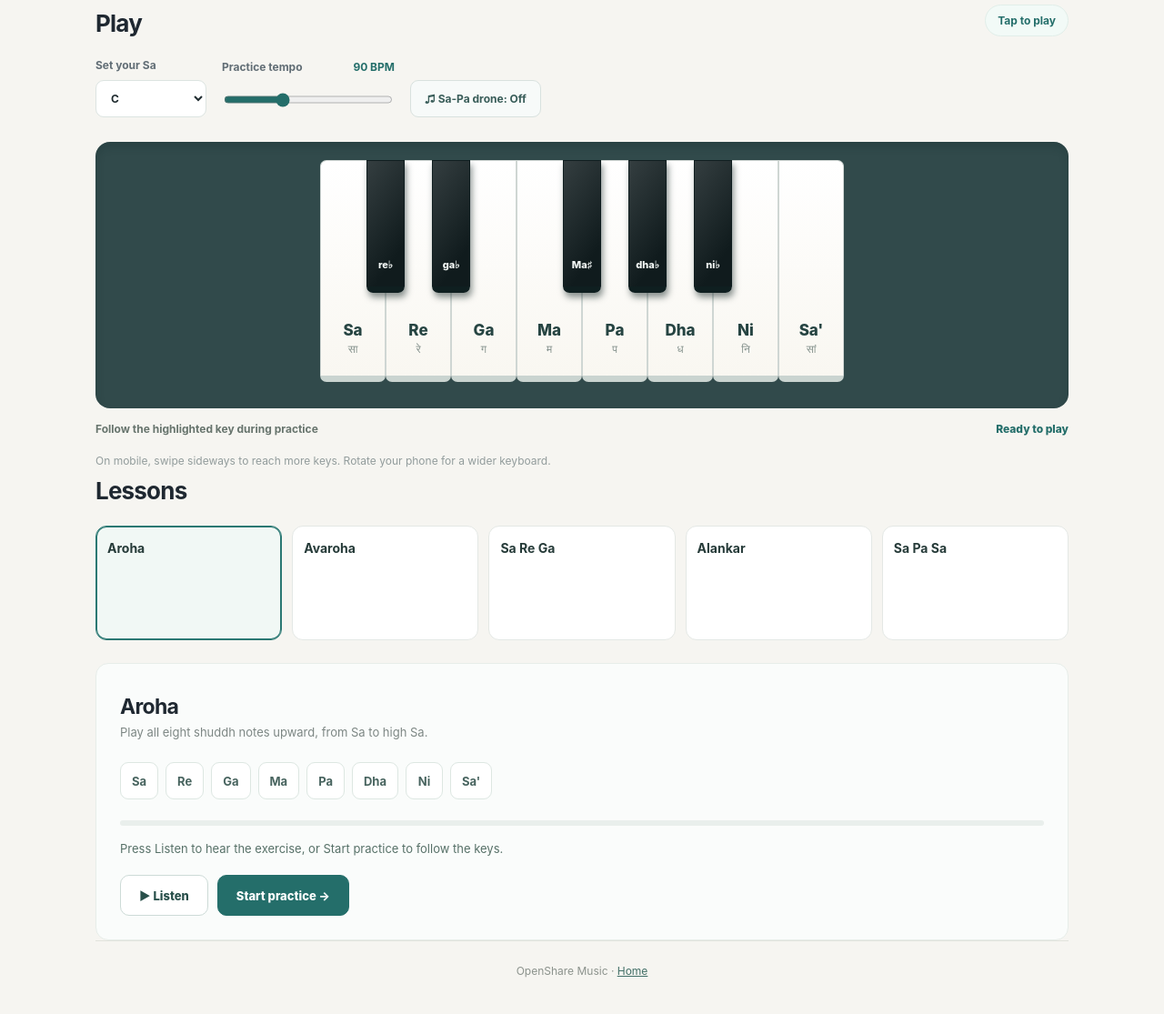
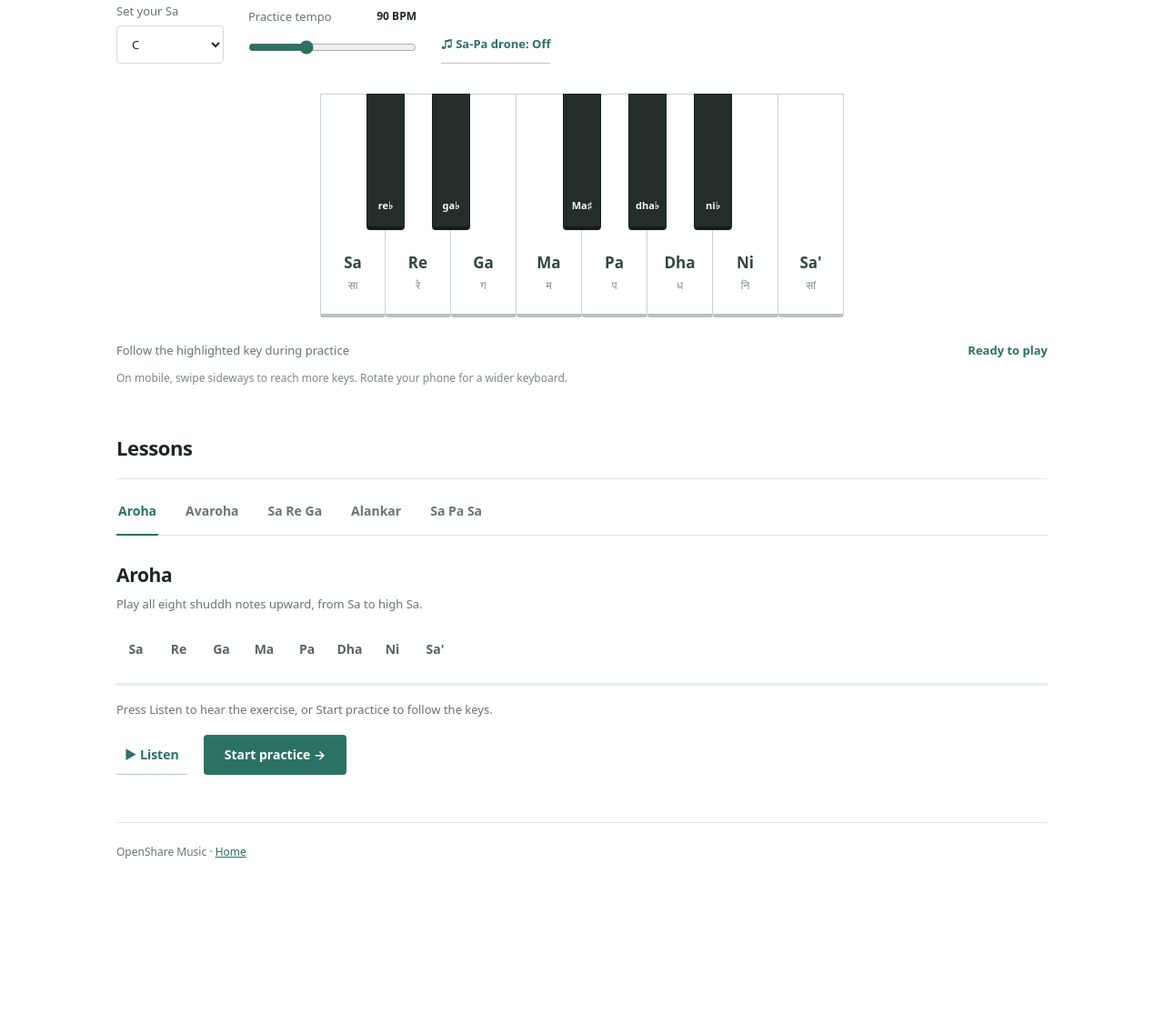
Before and after one commit to bibhatsukuiri/openshare, a plain HTML site: page music.html in a window 1280 px wide. Shown: the part 328-1443 px from the top of the page at 91% size. After the commit the page ends 1308 px from the top, so only its background shows below. Drawn offline with Linux system fonts and the light colour scheme.

Commit message:
Replace boxed harmonium styling with minimalist flat layout

```diff
--- a/music.css
+++ b/music.css
@@ -1,104 +1,184 @@
+/* Minimal harmonium classroom, optimized for touch and reading. */
 :root{
   color-scheme:light;
-  --bg:#f6f5f1;--paper:#fff;--ink:#1f2831;--muted:#6f7780;--line:#e8e7e2;
-  --teal:#246e6a;--teal-light:#e7f3f0;--gold:#e4a54e;
-  font-family:Inter,ui-sans-serif,system-ui,-apple-system,"Segoe UI",Arial,sans-serif;
-  -webkit-font-smoothing:antialiased
+  --ink:#202624;
+  --muted:#6b7471;
+  --line:#e4e8e5;
+  --accent:#2b7164;
+  font-family:system-ui,-apple-system,BlinkMacSystemFont,"Segoe UI",Arial,sans-serif;
+  -webkit-font-smoothing:antialiased;
 }
 *{box-sizing:border-box}
-body{margin:0;background:var(--bg);color:var(--ink)}
+html{scroll-behavior:smooth}
+body{margin:0;background:#fff;color:var(--ink)}
 button,input,select{font:inherit}
 button{cursor:pointer}
-button:focus-visible,a:focus-visible,select:focus-visible,input:focus-visible{outline:3px solid #94c6bd;outline-offset:3px}
+button:focus-visible,a:focus-visible,select:focus-visible,input:focus-visible{
+  outline:2px solid var(--accent);outline-offset:3px
+}
 a{color:inherit}
-.page{max-width:1120px;margin:auto;padding:0 25px}
-.topbar{height:78px;display:flex;align-items:center;justify-content:space-between;border-bottom:1px solid #e7e6e0}
-.home-link{display:inline-flex;align-items:center;gap:11px;text-decoration:none;font-weight:750;font-size:14px}
-.home-link span{font-size:22px;font-weight:400}
-.topbar-label{display:inline-flex;align-items:center;gap:10px;font-size:11px;letter-spacing:.17em;font-weight:800;color:#667371}
-.brand-dot{height:10px;width:10px;background:var(--teal);border-radius:50%}
-.intro{display:flex;align-items:center;justify-content:space-between;gap:25px;padding:63px 4px 55px}
-.intro-copy{max-width:715px}
-.eyebrow,.section-kicker{font-size:11px;font-weight:850;letter-spacing:.17em;color:var(--teal)}
-.intro h1{margin:18px 0;font-size:clamp(39px,5.8vw,66px);line-height:1.09;letter-spacing:-2.7px;font-weight:760}
-.intro h1 em{font-style:normal;color:var(--teal)}
-.intro p{color:#68727a;line-height:1.7;max-width:580px;font-size:16px;margin:0}
-.intro-mark{width:216px;height:158px;display:flex;gap:5px;align-items:center;transform:rotate(-8deg);flex-shrink:0}
-.intro-mark span{height:116px;width:48px;border-radius:6px 6px 16px 16px;border:1px solid #dfdfd8;background:white;box-shadow:3px 10px 0 #e5e3d9;display:flex;justify-content:center;align-items:end;padding-bottom:17px;font-size:21px;color:var(--teal);font-weight:800}
-.intro-mark span:nth-child(2){transform:translateY(10px)}.intro-mark span:nth-child(3){transform:translateY(-5px)}.intro-mark span:nth-child(4){transform:translateY(5px)}
-.card{border-radius:20px;border:1px solid var(--line);background:var(--paper);box-shadow:0 7px 24px #25251b06;padding:31px;margin-bottom:25px}
-.section-title{display:flex;justify-content:space-between;gap:20px;align-items:center;margin-bottom:23px}
-.section-title h2{font-size:26px;margin:7px 0 0;letter-spacing:-.8px}
-.live-badge{border:1px solid #e1eee9;border-radius:40px;background:#f2faf7;color:var(--teal);font-size:12px;font-weight:700;padding:9px 13px;white-space:nowrap}
-.live-badge>span{display:inline-block;width:7px;height:7px;border-radius:50%;background:#51ae97;margin-right:6px}
-.controls{display:flex;align-items:end;gap:17px;flex-wrap:wrap;margin-bottom:27px}
-.control{display:flex;flex-direction:column;gap:9px;color:#616d75;font-size:12px;font-weight:700}
-.control select{height:41px;border:1px solid #dce4e1;border-radius:9px;background:white;color:#202c30;padding:0 28px 0 12px;min-width:122px}
-.tempo-control{min-width:190px}
-.tempo-control label{display:flex;justify-content:space-between;gap:12px}
-.tempo-control strong{color:var(--teal);font-size:12px}
-.tempo-control input{accent-color:var(--teal);height:35px;cursor:pointer}
-.soft-button{min-height:41px;border:1px solid #d8e1de;background:#f7faf9;border-radius:9px;font-weight:700;font-size:12px;padding:10px 15px;color:#395d59}
-.soft-button[aria-pressed=true]{background:var(--teal);color:white;border-color:var(--teal)}
-.keyboard-outer{background:#314a4b;padding:20px 18px 25px;border-radius:16px;box-shadow:inset 0 5px 9px #142d2b40}
-.keyboard-scroll{width:100%;overflow-x:auto;overflow-y:hidden;scrollbar-color:#a0bcb5 transparent;scrollbar-width:thin;touch-action:pan-x}
-.keyboard{--white-key-width:72px;--black-key-width:42px;--black-key-height:146px;position:relative;width:calc(var(--white-key-width)*8);height:248px;display:flex;margin:auto;user-select:none;-webkit-user-select:none;overscroll-behavior-x:contain}
-.key{appearance:none;-webkit-appearance:none;touch-action:pan-x;user-select:none;-webkit-user-select:none;-webkit-tap-highlight-color:transparent}
-.white-key{position:relative;z-index:1;width:var(--white-key-width);height:244px;background:linear-gradient(#fff,#f9f7f1);border:1px solid #cfd6d3;border-bottom:7px solid #cad4d0;display:flex;align-items:center;flex-direction:column;justify-content:flex-end;padding:0 2px 22px;color:#264442;gap:3px;border-radius:0 0 7px 7px}
-.white-key:first-child{border-radius:7px 0 7px 7px}
-.white-key:nth-child(8){border-radius:0 7px 7px 7px}
-.white-key .key-roman{font-weight:800;font-size:17px}
-.white-key .key-dev{font-size:12px;color:#85928d}
-.black-key{position:absolute;z-index:3;top:0;height:var(--black-key-height);width:var(--black-key-width);border:1px solid #101e20;border-bottom:7px solid #0f1f20;border-radius:0 0 7px 7px;background:linear-gradient(125deg,#343e40,#101b1d 77%);color:#f4f8f6;display:flex;align-items:flex-end;justify-content:center;padding:0 2px 17px;font-size:11px;font-weight:800;box-shadow:2px 5px 7px #17292780}
+.page{max-width:1080px;padding:0 28px;margin:auto}
+.topbar{
+  height:72px;display:flex;align-items:center;justify-content:space-between;
+  border-bottom:1px solid var(--line)
+}
+.home-link{font-size:14px;font-weight:650;display:flex;align-items:center;gap:9px;text-decoration:none}
+.home-link span{font-size:19px;font-weight:400}
+.topbar-label{font-size:14px;color:var(--muted)}
+.intro{padding:51px 0 38px}
+.intro h1{font-size:clamp(38px,5vw,52px);font-weight:680;letter-spacing:-1.9px;margin:0 0 10px;line-height:1.15}
+.intro p{margin:0;max-width:640px;color:var(--muted);font-size:15px;line-height:1.65}
+.instrument,.learn{padding:0;margin:0 0 52px}
+.section-title{
+  display:flex;align-items:center;justify-content:space-between;gap:18px;
+  padding:0 0 19px;margin-bottom:25px;border-bottom:1px solid var(--line)
+}
+.section-title h2{font-size:22px;letter-spacing:-.4px;margin:0;font-weight:650}
+.live-badge{font-size:12px;color:var(--muted);white-space:nowrap}
+.controls{display:flex;align-items:end;flex-wrap:wrap;gap:18px 27px;margin-bottom:27px}
+.control{display:flex;flex-direction:column;gap:7px;color:var(--muted);font-size:13px}
+.control select{
+  min-height:42px;min-width:118px;padding:8px 12px;
+  background:#fff;color:var(--ink);
+  border:1px solid #d4dcd6;border-radius:4px
+}
+.tempo-control{min-width:185px}
+.tempo-control label{display:flex;align-items:center;justify-content:space-between;gap:16px}
+.tempo-control strong{font-size:12px;font-weight:600;color:var(--ink)}
+.tempo-control input{height:36px;accent-color:var(--accent);cursor:pointer;margin:0}
+.soft-button{
+  min-height:42px;padding:8px 0;border:0;border-bottom:1px solid #b4c8c1;
+  background:none;color:var(--accent);font-size:13px;font-weight:600
+}
+.soft-button[aria-pressed=true]{color:#19544a;border-bottom-color:#19544a}
+.keyboard-outer{padding:6px 0 8px}
+.keyboard-scroll{
+  width:100%;overflow-x:auto;overflow-y:hidden;
+  scrollbar-color:#ccd5ce transparent;scrollbar-width:thin;
+  touch-action:pan-x
+}
+.keyboard{
+  --white-key-width:72px;--black-key-width:42px;--black-key-height:150px;
+  position:relative;display:flex;
+  width:calc(var(--white-key-width)*8);height:250px;margin:auto;
+  user-select:none;-webkit-user-select:none
+}
+.key{
+  appearance:none;-webkit-appearance:none;
+  touch-action:pan-x;user-select:none;-webkit-user-select:none;
+  -webkit-tap-highlight-color:transparent
+}
+.white-key{
+  z-index:1;position:relative;flex:0 0 var(--white-key-width);
+  height:246px;display:flex;flex-direction:column;
+  align-items:center;justify-content:flex-end;gap:5px;
+  border:1px solid #cbd3ce;border-bottom:4px solid #b6c2bb;
+  border-radius:0 0 3px 3px;background:#fff;
+  padding:0 2px 23px;color:#324740
+}
+.white-key+.white-key{border-left:0}
+.white-key .key-roman{font-size:17px;font-weight:650}
+.white-key .key-dev{font-size:12px;color:#818d87}
+.black-key{
+  position:absolute;z-index:2;top:0;
+  width:var(--black-key-width);height:var(--black-key-height);
+  border:1px solid #17211d;border-bottom:4px solid #121d19;
+  border-radius:0 0 4px 4px;background:#242d29;
+  color:#f6f9f7;display:flex;align-items:flex-end;justify-content:center;
+  padding:0 2px 16px;font-size:11px;font-weight:600
+}
 .black-0{left:calc(var(--white-key-width)*1 - var(--black-key-width)/2)}
 .black-1{left:calc(var(--white-key-width)*2 - var(--black-key-width)/2)}
 .black-3{left:calc(var(--white-key-width)*4 - var(--black-key-width)/2)}
 .black-4{left:calc(var(--white-key-width)*5 - var(--black-key-width)/2)}
 .black-5{left:calc(var(--white-key-width)*6 - var(--black-key-width)/2)}
-.white-key.is-pressed{background:#beddd4;border-bottom-color:#7db5a4;transform:translateY(3px)}
-.black-key.is-pressed{background:#377870;border-bottom-color:#235951;transform:translateY(3px)}
-.white-key.is-target:after{content:"";position:absolute;bottom:71px;left:50%;transform:translateX(-50%);width:15px;height:15px;border-radius:50%;background:#ef9b39;box-shadow:0 0 0 8px #ef9b3938;animation:guide-pulse 1.25s infinite}
-.black-key.is-target:after{content:"";position:absolute;bottom:51px;left:50%;transform:translateX(-50%);width:14px;height:14px;border-radius:50%;background:#ffd080;box-shadow:0 0 0 6px #f5c87040;animation:guide-pulse 1.25s infinite}
-@keyframes guide-pulse{50%{box-shadow:0 0 0 12px #f4b45a0c}}
-.instrument-foot{display:flex;align-items:center;justify-content:space-between;gap:12px;min-height:45px;color:#67746d;font-size:12px;font-weight:650}
-.legend-dot{display:inline-block;width:9px;height:9px;border-radius:50%;background:#f4a345;margin-right:5px}
-.now-playing{color:var(--teal);font-weight:800}
-.keyboard-hint{font-size:12px;line-height:1.55;color:#929c9c;margin:4px 0 0}
-.lesson-count,.difficulty{font-size:10px;letter-spacing:.11em;font-weight:900;border:1px solid #d8e8e3;background:#eff7f4;color:var(--teal);border-radius:30px;padding:9px 12px;white-space:nowrap}
-.lesson-list{display:grid;grid-template-columns:repeat(5,minmax(0,1fr));gap:11px;margin-bottom:25px}
-.lesson-tile{text-align:left;min-height:126px;display:flex;flex-direction:column;align-items:flex-start;border:1px solid #e4e8e5;border-radius:12px;background:#fff;padding:15px 12px 13px}
-.lesson-tile:hover{border-color:#8db9b0}
-.lesson-tile.is-selected{border-color:#2b7873;background:#f1f8f5;box-shadow:0 0 0 1px #2b7873 inset}
-.lesson-number{color:#a0aaa8;font-size:11px;font-weight:850;margin-bottom:17px}
-.lesson-tile.is-selected .lesson-number{color:var(--teal)}
-.lesson-tile strong{font-size:14px;color:#263b39}
-.lesson-tile small{color:#84918e;font-size:11px;margin-top:6px}
-.lesson-player{border:1px solid #e7ede9;border-radius:14px;background:#fafcfb;padding:26px}
-.lesson-player-head{display:flex;align-items:flex-start;justify-content:space-between;gap:18px}
-.lesson-player h3{margin:7px 0 5px;font-size:23px;letter-spacing:-.7px}
-.lesson-player-head p{margin:0;color:#7d8784;font-size:13px;line-height:1.5}
-.note-sequence{display:flex;gap:8px;flex-wrap:wrap;margin:23px 0}
-.note-chip{min-width:41px;min-height:41px;display:inline-flex;align-items:center;justify-content:center;padding:8px 12px;border:1px solid #dde7e2;background:white;border-radius:9px;color:#48645f;font-weight:750;font-size:13px}
-.note-chip.is-current{background:#e8b25e;color:#3e301b;border-color:#e8b25e}
-.note-chip.is-done{background:#d7eee5;border-color:#bedfd3;color:#206b61}
-.progress-track{height:6px;border-radius:8px;background:#e9efec;overflow:hidden}
-.progress-track>div{height:100%;background:#4b9d88;width:0%;border-radius:8px;transition:width .16s}
-.feedback{font-size:13px;color:#577168;min-height:23px;margin:15px 0 16px;line-height:1.6}
-.lesson-actions{display:flex;gap:10px;flex-wrap:wrap}
-.action-button{border-radius:10px;min-height:45px;font-weight:800;font-size:13px;padding:11px 20px;display:inline-flex;align-items:center;gap:11px;justify-content:center}
-.action-button.primary{border:1px solid var(--teal);color:#fff;background:var(--teal)}
-.action-button.primary:hover{background:#185551}
-.action-button.secondary{border:1px solid #cddbd7;background:white;color:#284f4a}
-.action-button.secondary:hover{background:#eef6f3}
-.action-button.subtle{border:1px solid #e1e6e4;background:transparent;color:#7f8582}
+.white-key.is-pressed{background:#d7e8df;border-bottom-color:#9bbcac}
+.black-key.is-pressed{background:#426f61;border-bottom-color:#285145}
+.white-key.is-target::after,.black-key.is-target::after{
+  content:"";position:absolute;left:50%;transform:translateX(-50%);
+  width:12px;height:12px;border:2px solid #bc6f1c;border-radius:50%;
+  background:#f6c475
+}
+.white-key.is-target::after{bottom:70px}
+.black-key.is-target::after{bottom:48px}
+.instrument-foot{
+  display:flex;justify-content:space-between;align-items:center;gap:15px;
+  margin-top:15px;color:var(--muted);font-size:13px
+}
+.now-playing{font-weight:650;color:var(--accent)}
+.keyboard-hint{font-size:12px;color:#7f8882;line-height:1.6;margin:12px 0 0}
+.learn .section-title{margin-bottom:12px}
+.lesson-list{
+  display:flex;align-items:stretch;flex-wrap:wrap;gap:12px 28px;
+  border-bottom:1px solid var(--line);margin-bottom:29px
+}
+.lesson-tile{
+  position:relative;border:0;border-bottom:2px solid transparent;
+  margin-bottom:-1px;background:none;padding:13px 2px 16px;
+  font-size:14px;font-weight:500;color:var(--muted);
+  min-height:49px;white-space:nowrap
+}
+.lesson-tile strong{font-size:14px;font-weight:550}
+.lesson-tile:hover{color:var(--accent)}
+.lesson-tile.is-selected{color:var(--accent);border-bottom-color:var(--accent)}
+.lesson-tile.is-selected strong{font-weight:700}
+.lesson-player{padding:0}
+.lesson-player-head{display:flex;align-items:flex-start;justify-content:space-between;gap:14px}
+.lesson-player h3{font-size:21px;letter-spacing:-.35px;font-weight:650;margin:0 0 8px}
+.lesson-player-head p{margin:0;font-size:13px;color:var(--muted);line-height:1.6}
+.note-sequence{
+  display:flex;align-items:center;flex-wrap:wrap;gap:4px;
+  padding:18px 0 14px;margin:0
+}
+.note-chip{
+  min-width:43px;min-height:44px;padding:9px 5px;
+  display:inline-flex;align-items:center;justify-content:center;
+  color:#59645e;font-size:14px;font-weight:550;
+  border-bottom:2px solid transparent
+}
+.note-chip.is-done{color:var(--accent)}
+.note-chip.is-current{color:#1e594c;border-bottom-color:var(--accent);font-weight:800}
+.progress-track{height:3px;background:#e8eeea;width:100%;overflow:hidden}
+.progress-track>div{height:100%;width:0%;background:var(--accent);transition:width .14s ease}
+.feedback{color:#69746c;font-size:13px;line-height:1.6;min-height:21px;margin:16px 0 17px}
+.lesson-actions{display:flex;gap:18px;align-items:center;flex-wrap:wrap}
+.action-button{
+  border:0;background:transparent;display:inline-flex;align-items:center;
+  justify-content:center;gap:8px;min-height:44px;
+  font-size:14px;font-weight:650;padding:12px 9px;
+  border-radius:4px
+}
+.action-button.primary{background:var(--accent);color:#fff;padding:12px 23px}
+.action-button.primary:hover{background:#205e53}
+.action-button.secondary{color:var(--accent);border-bottom:1px solid #b5cbc1;border-radius:0}
+.action-button.secondary:hover{border-bottom-color:var(--accent)}
+.action-button.subtle{color:var(--muted)}
 .action-button[hidden]{display:none}
-.action-button:disabled{opacity:.5;cursor:not-allowed}
-.tips{display:grid;grid-template-columns:repeat(3,minmax(0,1fr));gap:20px;margin:35px 0 48px}
-.tips>div{display:flex;gap:14px;align-items:flex-start}
-.tip-number{display:grid;place-items:center;border:1px solid #dedfd7;min-width:35px;height:35px;border-radius:50%;font-size:11px;font-weight:800;color:var(--teal)}
-.tips p{margin:0;color:#747e79;font-size:13px;line-height:1.7}.tips strong{color:#243e3a}
-footer{border-top:1px solid #e1e3dc;padding:25px 0 40px;font-size:12px;color:#8b928c;text-align:center}
-footer a{color:#426f67}
-@media(max-width:900px){.intro-mark{display:none}.lesson-list{grid-template-columns:repeat(3,minmax(0,1fr))}.keyboard{--white-key-width:66px;--black-key-width:39px}}
-@media(max-width:610px){.page{padding:0 15px}.topbar{height:65px}.intro{padding:39px 2px 33px}.intro h1{font-size:40px;letter-spacing:-1.8px}.intro p{font-size:14px}.card{padding:18px;border-radius:15px}.section-title{align-items:flex-start}.section-title h2{font-size:23px}.live-badge{font-size:11px;padding:7px 9px}.controls{gap:14px}.tempo-control{flex:1;min-width:155px}.keyboard-outer{padding:14px 12px 18px}.keyboard{--white-key-width:54px;--black-key-width:33px;--black-key-height:125px;height:205px;margin:0}.white-key{height:201px;padding-bottom:18px}.white-key .key-roman{font-size:14px}.white-key .key-dev{font-size:11px}.black-key{font-size:10px;padding-bottom:13px}.white-key.is-target:after{bottom:59px}.black-key.is-target:after{bottom:48px}.instrument-foot{align-items:start;padding-top:11px;flex-direction:column;gap:7px}.lesson-list{grid-template-columns:repeat(2,minmax(0,1fr));gap:9px}.lesson-tile{min-height:101px}.lesson-number{margin-bottom:11px}.lesson-player{padding:18px}.lesson-player h3{font-size:21px}.difficulty{display:none}.note-chip{min-width:37px;min-height:37px;padding:7px 9px}.tips{grid-template-columns:1fr;gap:18px;margin:28px 2px 37px}.action-button{flex:1;padding:11px 13px}}
-@media(prefers-reduced-motion:reduce){*,*:before,*:after{animation-duration:.01ms!important;transition-duration:.01ms!important}}
+.action-button:disabled{opacity:.55;cursor:not-allowed}
+footer{border-top:1px solid var(--line);padding:23px 0 35px;color:var(--muted);font-size:12px}
+footer a{color:var(--accent)}
+@media(max-width:700px){
+  .page{padding:0 18px}
+  .topbar{height:62px}
+  .intro{padding:35px 0 31px}
+  .intro h1{font-size:38px;letter-spacing:-1.25px}
+  .intro p{font-size:14px}
+  .section-title{margin-bottom:20px}
+  .instrument,.learn{margin-bottom:46px}
+  .controls{gap:12px 22px;margin-bottom:19px}
+  .tempo-control{flex:1;min-width:160px}
+  .keyboard{--white-key-width:57px;--black-key-width:34px;--black-key-height:123px;height:212px;margin:0}
+  .white-key{height:208px;padding-bottom:19px}
+  .white-key .key-roman{font-size:15px}
+  .white-key .key-dev{font-size:11px}
+  .black-key{font-size:10px;padding-bottom:13px}
+  .white-key.is-target::after{bottom:60px}
+  .black-key.is-target::after{bottom:41px}
+  .lesson-list{gap:0 23px}
+  .lesson-tile{padding:14px 0 13px}
+  .instrument-foot{flex-wrap:wrap;gap:8px}
+  .note-chip{min-width:37px;padding:8px 4px}
+}
+@media(prefers-reduced-motion:reduce){
+  *,*::before,*::after{scroll-behavior:auto!important;transition:none!important}
+}
```
